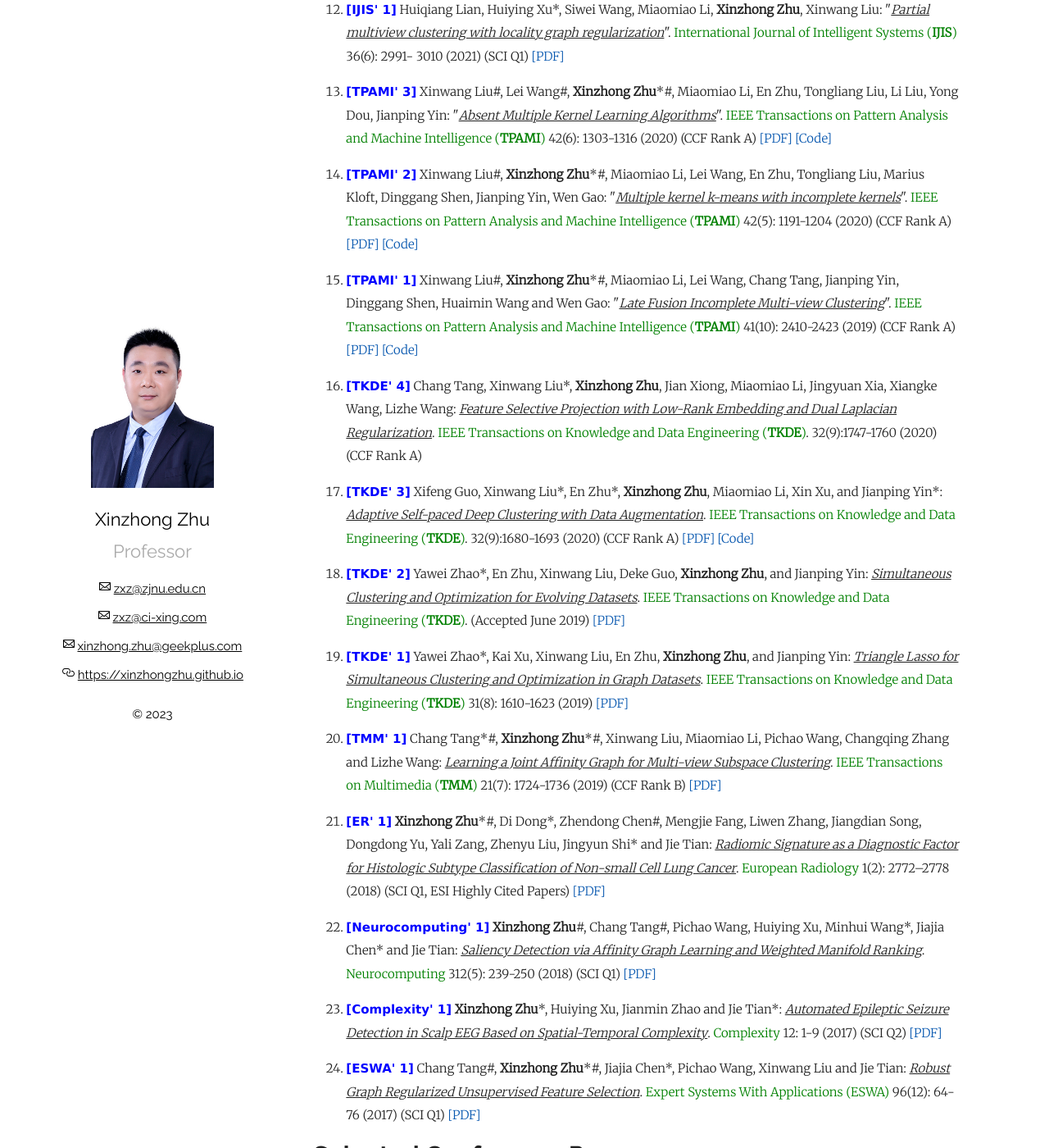
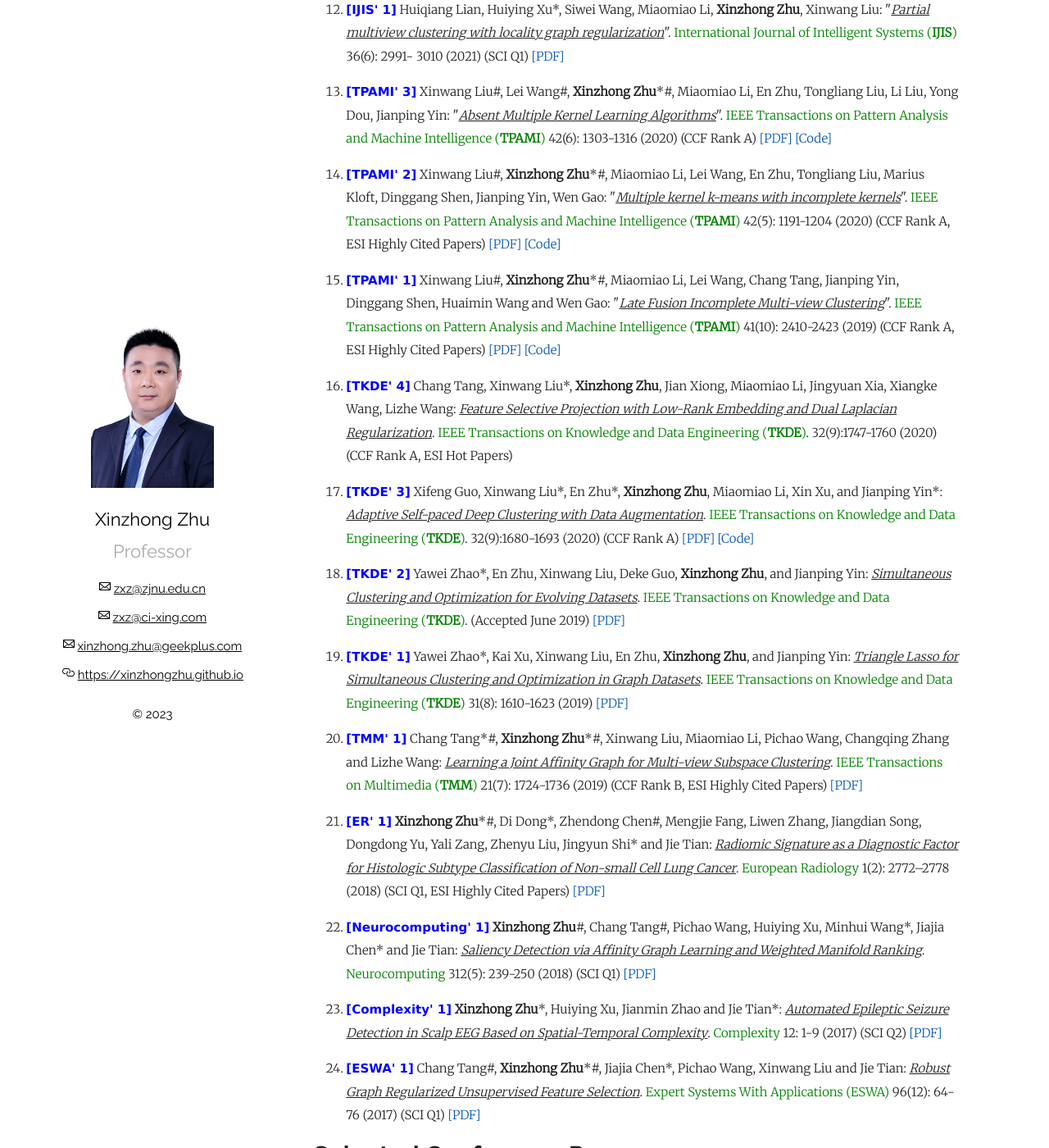
Before and after one commit to xinzhongzhu/xinzhongzhu.github.io, a Jekyll site: the page built from index.md, in a window 1280 px wide and 1400 px high, scrolled down 1429 px. Shown: the whole window at 82% size. Built offline with Jekyll 4.4.1, drawn with Linux system fonts in a browser that asks for light colours; our own code applies the rules of GitHub Pages for plain Markdown files.

Commit message:
Update index.md

```diff
--- a/index.md
+++ b/index.md
@@ -46,12 +46,12 @@ Please drop me a message by email: <u>zxz@zjnu.edu.cn</u> or <u>zxz@ci-xing.com<
 
 <p style="margin-top: 8px;"><li><font face="verdana" color="blue"><b>[TPAMI' 3]</b></font> Xinwang Liu#, Lei Wang#, <b>Xinzhong Zhu</b>*#, Miaomiao Li, En Zhu, Tongliang Liu, Li Liu, Yong Dou, Jianping Yin: "<i><u>Absent Multiple Kernel Learning Algorithms</u></i>". <font color="green">IEEE Transactions on Pattern Analysis and Machine Intelligence (<b>TPAMI</b>)</font> 42(6): 1303-1316 (2020) (CCF Rank A) <a href = "https://tongliang-liu.github.io/papers/TPAMIAbsentKernel.pdf">[PDF]</a> <a href = "https://github.com/xinwangliu/Absent-Multiple-Kernel-Learning-Algorithms">[Code]</a></li></p>
 
-<p style="margin-top: 8px;"><li><font face="verdana" color="blue"><b>[TPAMI' 2]</b></font> Xinwang Liu#, <b>Xinzhong Zhu</b>*#, Miaomiao Li, Lei Wang, En Zhu, Tongliang Liu, Marius Kloft, Dinggang Shen, Jianping Yin, Wen Gao: "<i><u>Multiple kernel k-means with incomplete kernels</u></i>". <font color="green">IEEE Transactions on Pattern Analysis and Machine Intelligence (<b>TPAMI</b>)</font> 42(5): 1191-1204 (2020) (CCF Rank A) <a href = "https://tongliang-liu.github.io/papers/TPAMIK-means.pdf">[PDF]</a> <a href = "https://github.com/xinwangliu/absentkernel/tree/master">[Code]</a></li></p>
+<p style="margin-top: 8px;"><li><font face="verdana" color="blue"><b>[TPAMI' 2]</b></font> Xinwang Liu#, <b>Xinzhong Zhu</b>*#, Miaomiao Li, Lei Wang, En Zhu, Tongliang Liu, Marius Kloft, Dinggang Shen, Jianping Yin, Wen Gao: "<i><u>Multiple kernel k-means with incomplete kernels</u></i>". <font color="green">IEEE Transactions on Pattern Analysis and Machine Intelligence (<b>TPAMI</b>)</font> 42(5): 1191-1204 (2020) (CCF Rank A, ESI Highly Cited Papers) <a href = "https://tongliang-liu.github.io/papers/TPAMIK-means.pdf">[PDF]</a> <a href = "https://github.com/xinwangliu/absentkernel/tree/master">[Code]</a></li></p>
 
-<p style="margin-top: 8px;"><li><font face="verdana" color="blue"><b>[TPAMI' 1]</b></font> Xinwang Liu#, <b>Xinzhong Zhu</b>*#, Miaomiao Li, Lei Wang, Chang Tang, Jianping Yin, Dinggang Shen, Huaimin Wang and Wen Gao: "<i><u>Late Fusion Incomplete Multi-view Clustering</u></i>". <font color="green">IEEE Transactions on Pattern Analysis and Machine Intelligence (<b>TPAMI</b>)</font> 41(10): 2410-2423 (2019) (CCF Rank A) <a href = "https://europepmc.org/backend/ptpmcrender.fcgi?accid=PMC6494716&blobtype=pdf">[PDF]</a> <a href = "https://github.com/xinwangliu/Late-Fusion-Incomplete-Multi-view-Clustering">[Code]</a></li></p>
+<p style="margin-top: 8px;"><li><font face="verdana" color="blue"><b>[TPAMI' 1]</b></font> Xinwang Liu#, <b>Xinzhong Zhu</b>*#, Miaomiao Li, Lei Wang, Chang Tang, Jianping Yin, Dinggang Shen, Huaimin Wang and Wen Gao: "<i><u>Late Fusion Incomplete Multi-view Clustering</u></i>". <font color="green">IEEE Transactions on Pattern Analysis and Machine Intelligence (<b>TPAMI</b>)</font> 41(10): 2410-2423 (2019) (CCF Rank A, ESI Highly Cited Papers) <a href = "https://europepmc.org/backend/ptpmcrender.fcgi?accid=PMC6494716&blobtype=pdf">[PDF]</a> <a href = "https://github.com/xinwangliu/Late-Fusion-Incomplete-Multi-view-Clustering">[Code]</a></li></p>
 
 
-  <p style="margin-top: 8px;"><li><font face="verdana" color="blue"><b>[TKDE' 4]</b></font> Chang Tang, Xinwang Liu*, <b>Xinzhong Zhu</b>, Jian Xiong, Miaomiao Li, Jingyuan Xia, Xiangke Wang, Lizhe Wang: <i><u>Feature Selective Projection with Low-Rank Embedding and Dual Laplacian Regularization</u></i>. <font color="green">IEEE Transactions on Knowledge and Data Engineering (<b>TKDE</b>)</font>. 32(9):1747-1760 (2020) (CCF Rank A) </li></p>
+  <p style="margin-top: 8px;"><li><font face="verdana" color="blue"><b>[TKDE' 4]</b></font> Chang Tang, Xinwang Liu*, <b>Xinzhong Zhu</b>, Jian Xiong, Miaomiao Li, Jingyuan Xia, Xiangke Wang, Lizhe Wang: <i><u>Feature Selective Projection with Low-Rank Embedding and Dual Laplacian Regularization</u></i>. <font color="green">IEEE Transactions on Knowledge and Data Engineering (<b>TKDE</b>)</font>. 32(9):1747-1760 (2020) (CCF Rank A, ESI Hot Papers) </li></p>
 
 <p style="margin-top: 8px;"><li><font face="verdana" color="blue"><b>[TKDE' 3]</b></font> Xifeng Guo, Xinwang Liu*, En Zhu*, <b>Xinzhong Zhu</b>, Miaomiao Li, Xin Xu, and Jianping Yin*: <i><u>Adaptive Self-paced Deep Clustering with Data Augmentation</u></i>. <font color="green">IEEE Transactions on Knowledge and Data Engineering (<b>TKDE</b>)</font>. 32(9):1680-1693 (2020) (CCF Rank A) <a href = "https://www.researchgate.net/profile/Xifeng_Guo/publication/332490862_Adaptive_Self-paced_Deep_Clustering_with_Data_Augmentation/links/5cbc1d3c4585156cd7a724fa/Adaptive-Self-paced-Deep-Clustering-with-Data-Augmentation.pdf?origin=publication_detail">[PDF]</a> <a href = "https://github.com/XifengGuo/ASPC-DA">[Code]</a></li></p>
 
@@ -59,7 +59,7 @@ Please drop me a message by email: <u>zxz@zjnu.edu.cn</u> or <u>zxz@ci-xing.com<
 
 <p style="margin-top: 8px;"><li><font face="verdana" color="blue"><b>[TKDE' 1]</b></font> Yawei Zhao*, Kai Xu, Xinwang Liu, En Zhu, <b>Xinzhong Zhu</b>, and Jianping Yin: <i><u>Triangle Lasso for Simultaneous Clustering and Optimization in Graph Datasets</u></i>. <font color="green">IEEE Transactions on Knowledge and Data Engineering (<b>TKDE</b>)</font> 31(8): 1610-1623 (2019)  <a href = "https://arxiv.org/pdf/1808.06556.pdf">[PDF]</a></li></p>
 
-<p style="margin-top: 8px;"><li><font face="verdana" color="blue"><b>[TMM' 1]</b></font> Chang Tang*#, <b>Xinzhong Zhu</b>*#, Xinwang Liu, Miaomiao Li, Pichao Wang, Changqing Zhang and Lizhe Wang: <i><u>Learning a Joint Affinity Graph for Multi-view Subspace Clustering</u></i>. <font color="green">IEEE Transactions on Multimedia (<b>TMM</b>)</font> 21(7): 1724-1736 (2019) (CCF Rank B) <a href = "https://sci-hub.tw/https://ieeexplore.ieee.org/abstract/document/8587193/">[PDF]</a></li></p>
+<p style="margin-top: 8px;"><li><font face="verdana" color="blue"><b>[TMM' 1]</b></font> Chang Tang*#, <b>Xinzhong Zhu</b>*#, Xinwang Liu, Miaomiao Li, Pichao Wang, Changqing Zhang and Lizhe Wang: <i><u>Learning a Joint Affinity Graph for Multi-view Subspace Clustering</u></i>. <font color="green">IEEE Transactions on Multimedia (<b>TMM</b>)</font> 21(7): 1724-1736 (2019) (CCF Rank B, ESI Highly Cited Papers) <a href = "https://sci-hub.tw/https://ieeexplore.ieee.org/abstract/document/8587193/">[PDF]</a></li></p>
 
 
   <p style="margin-top: 8px;"><li><font face="verdana" color="blue"><b>[ER' 1]</b></font> <b>Xinzhong Zhu</b>*#, Di Dong*, Zhendong Chen#, Mengjie Fang, Liwen Zhang, Jiangdian Song, Dongdong Yu, Yali Zang, Zhenyu Liu, Jingyun Shi* and Jie Tian: <i><u>Radiomic Signature as a Diagnostic Factor for Histologic Subtype Classification of Non-small Cell Lung Cancer</u></i>. <font color="green">European Radiology</font> 1(2): 2772–2778 (2018) (SCI Q1, ESI Highly Cited Papers) <a href = "https://github.com/xinzhongzhu/xinzhongzhu.github.io/blob/master/document/ER%EF%BC%9ARadiomic%20Signature%20as%20a%20Diagnostic%20Factor%20for%20Histologic%20Subtype%20Classification%20of%20Non-small%20Cell%20Lung%20Cancer.pdf">[PDF]</a></li></p>
```
